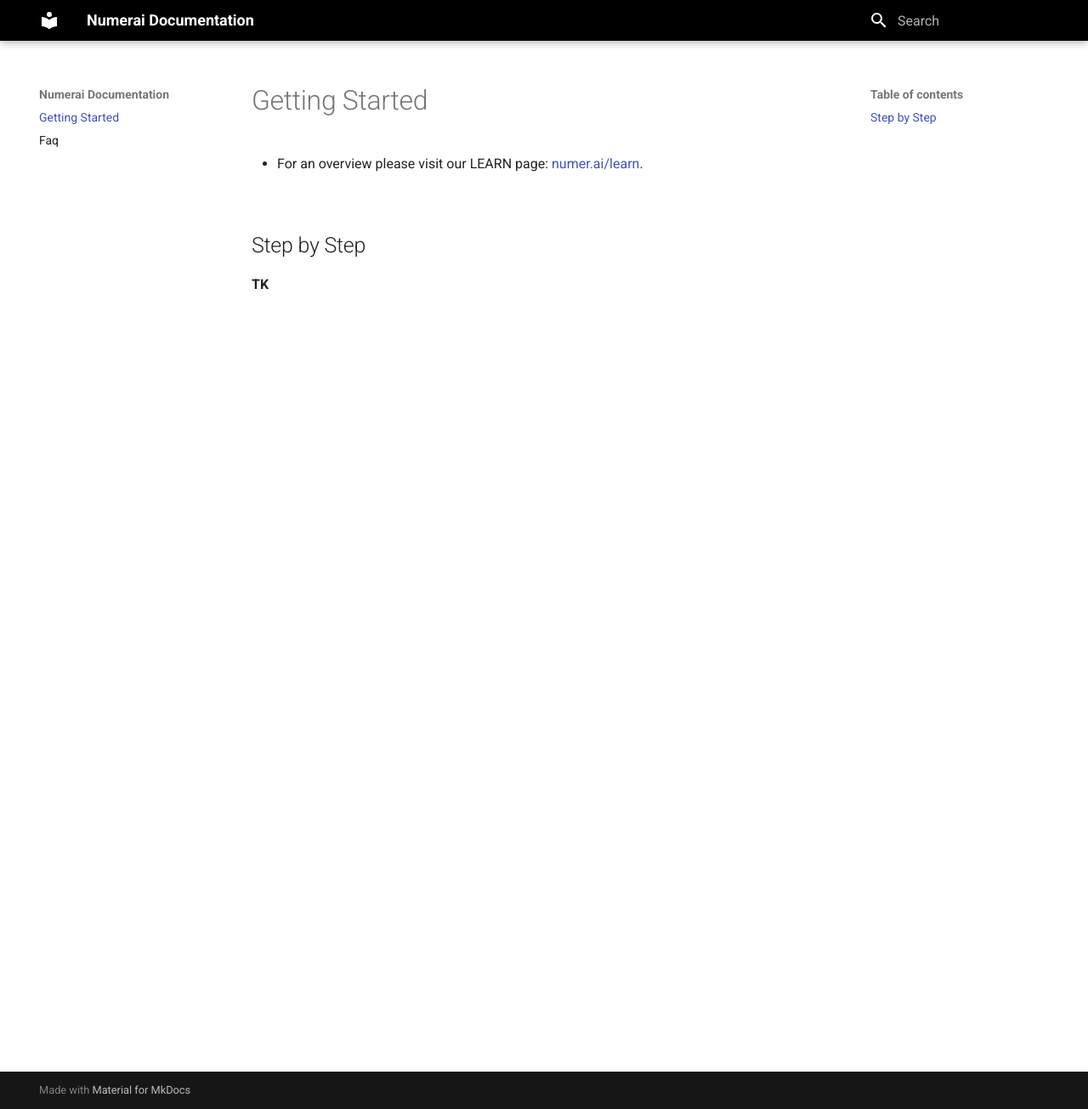
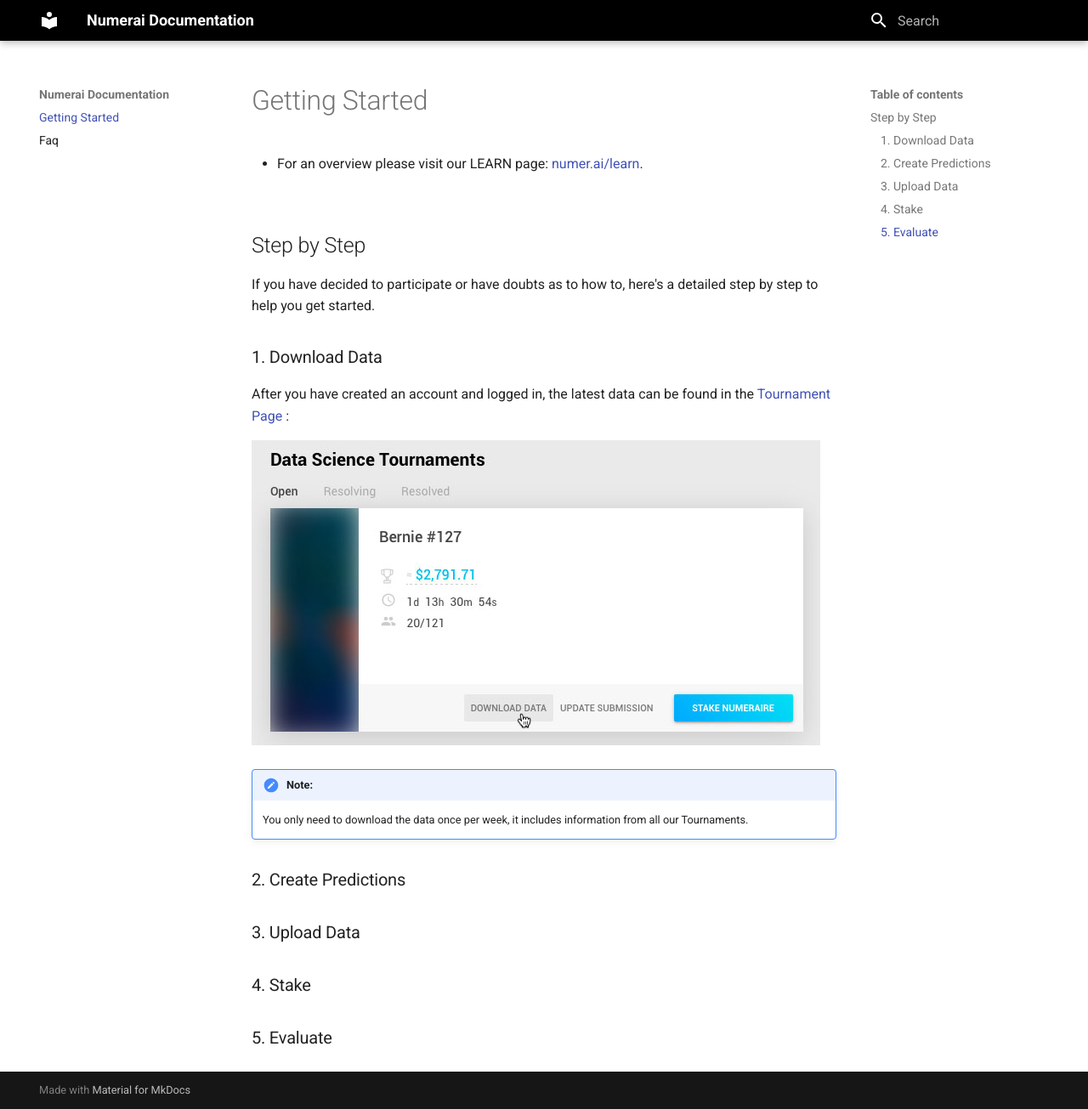
Before and after one commit to numerai/docs, an MkDocs documentation site: the page built from docs/index.md, in a window 1280 px wide and 1305 px high. Shown: the whole window at 85% size. Built offline with MkDocs 1.6.1 and Material for MkDocs 9.7.7, drawn with Linux system fonts in a browser that asks for light colours.

Commit message:
Extensions, Step by Step

```diff
--- a/docs/index.md
+++ b/docs/index.md
@@ -6,4 +6,21 @@
 
 ## Step by Step
 
-**TK**
+If you have decided to participate or have doubts as to how to, here's a detailed step by step to help you get started.
+
+
+### 1. Download Data
+
+After you have created an account and logged in, the latest data can be found in the [Tournament Page](https://numer.ai/rounds) :
+
+![downloadData](../img/downloadData.jpg)
+
+
+!!! cite "Note:"
+    You only need to download the data once per week, it includes information from all our Tournaments.
+
+
+### 2. Create Predictions
+### 3. Upload Data
+### 4. Stake
+### 5. Evaluate
--- a/docs/stylesheets/extra.css
+++ b/docs/stylesheets/extra.css
@@ -1,3 +1,16 @@
 [data-md-color-primary="grey"] .md-header{
   background-color: black;
 }
+
+.admonition.note {
+  border-left: none;
+}
+
+.admonition.note > .admonition-title{
+  background-color: lightgrey;
+  border-bottom-color: lightgrey;
+  color: black;
+}
+.admonition.note > .admonition-title::before{
+  color: black;
+}
--- a/mkdocs.yml
+++ b/mkdocs.yml
@@ -6,3 +6,34 @@
     accent: 'grey'
 extra_css:
   - 'stylesheets/extra.css'
+
+# Extensions
+markdown_extensions:
+  - markdown.extensions.admonition
+  - markdown.extensions.codehilite:
+      guess_lang: false
+  - markdown.extensions.def_list
+  - markdown.extensions.footnotes
+  - markdown.extensions.meta
+  - markdown.extensions.toc:
+      permalink: true
+  - pymdownx.arithmatex
+  - pymdownx.betterem:
+      smart_enable: all
+  - pymdownx.caret
+  - pymdownx.critic
+  - pymdownx.details
+  - pymdownx.emoji:
+      emoji_generator: !!python/name:pymdownx.emoji.to_svg
+  - pymdownx.inlinehilite
+  - pymdownx.keys
+  - pymdownx.magiclink
+  - pymdownx.mark
+  - pymdownx.smartsymbols
+  - pymdownx.superfences
+  - pymdownx.tasklist:
+      custom_checkbox: true
+  - pymdownx.tilde
+
+extra_javascript:
+  - 'https://cdnjs.cloudflare.com/ajax/libs/mathjax/2.7.0/MathJax.js?config=TeX-MML-AM_CHTML'
```
Also changed, not shown: README.md (+5 -0 lines), docs/img/downloadData.jpg (added), site/404.html, site/faq/index.html, site/img/downloadData.jpg (added), site/index.html, site/search/search_index.json, site/sitemap.xml, site/stylesheets/extra.css, 1 other file.
